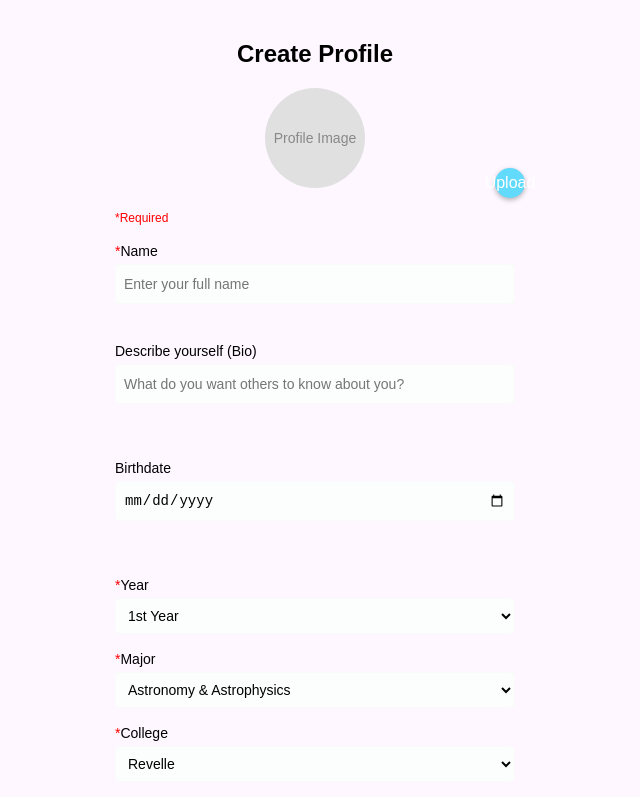
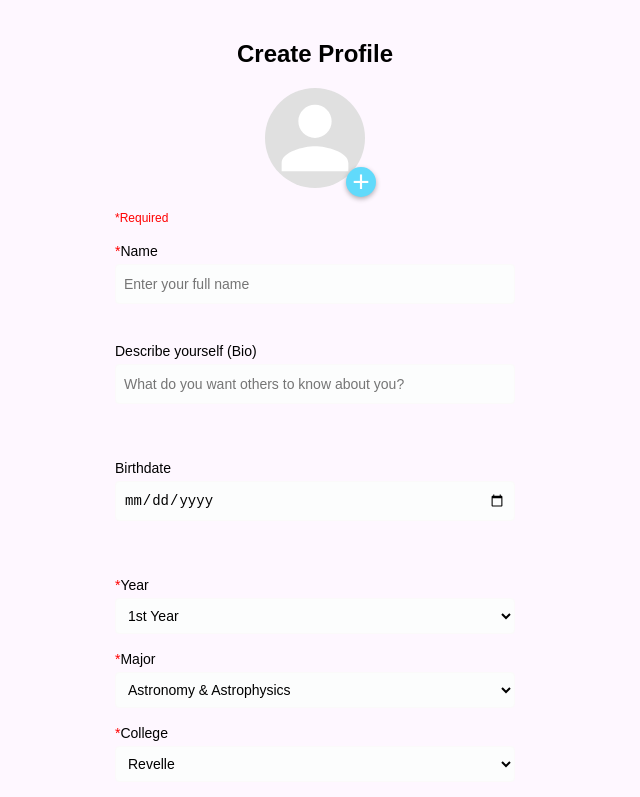
Before and after one commit to CSE110-FA24-14/Sync-De-Stress, a React (Create React App) app in the folder frontend/: page /CreateProfile in a window 1280 px wide. Shown: the top 797 px of the page, without its empty margins (325-965 px from the left). Built offline with nearby package versions, Linux system fonts and the light colour scheme.

Commit message:
completed createprofile image upload

```diff
--- a/frontend/src/CreateProfile.css
+++ b/frontend/src/CreateProfile.css
@@ -36,23 +36,23 @@
 }
 
 .ProfileImage-preview {
-  width: 100%;
-  height: 100%;
+  width: 100px;
+  height: 100px;
   object-fit: cover;
   border-radius: 50%;
 }
 
 .ProfileImage-button {
   position: absolute;
-  bottom: -10px;
-  right: -10px;
+  bottom: -9px;
+  right: 139px;
   background-color: #61dafb;
   color: white;
   border: none;
   border-radius: 50%;
   width: 30px;
   height: 30px;
-  font-size: 16px;
+  font-size: 30px;
   display: flex;
   align-items: center;
   justify-content: center;
@@ -63,7 +63,6 @@
 .ProfileImage-button:hover {
   background-color: #21a1f1;
 }
-
 
 input[type="file"] {
   display: none;
--- a/frontend/src/pages/CreateProfile.tsx
+++ b/frontend/src/pages/CreateProfile.tsx
@@ -11,10 +11,8 @@
   const [contact, setContact] = useState('');
   const [songs, setSongs] = useState('');
   const [singers, setSingers] = useState('');
-
   const [profileImage, setProfileImage] = useState<File | null>(null);
   const [previewImage, setPreviewImage] = useState<string | null>(null);
-
   const [error, setError] = useState('');
   const [success, setSuccess] = useState('');
   const navigate = useNavigate();
@@ -22,8 +20,8 @@
   const handleCreateProfile = async (e: React.FormEvent) => {
     e.preventDefault();
 
-    setError(''); // Clear errors
-    setSuccess(''); // clear success messages
+    setError('');
+    setSuccess('');
 
     try {
         const response = await create_profile(name, bio, classes, hobby, contact, songs, singers);
@@ -58,22 +56,19 @@
         ) : (
 
         <div className="ProfileImage-placeholder">
-          <span>Profile Image</span>
-          {/* <button className="ProfileImage-button">+</button> */}
+          <svg xmlns="http://www.w3.org/2000/svg" viewBox="0 0 24 24" fill="white">
+            <path d="M12 12c2.21 0 4-1.79 4-4s-1.79-4-4-4-4 1.79-4 4 1.79 4 4 4zm0 2c-2.67 0-8 1.34-8 4v2h16v-2c0-2.66-5.33-4-8-4z"/>
+          </svg>
         </div>
       )}
 
-       <label htmlFor="profileImageUpload" className="ProfileImage-button">
-          Upload
-        </label>
+       <label htmlFor="profileImageUpload" className="ProfileImage-button"> + </label>
         <input
           id="profileImageUpload"
           type="file"
           accept="image/*"
           onChange={handleImageChange}
           style={{ display: 'none' }}
-
-
         />
       </div>
 
```
